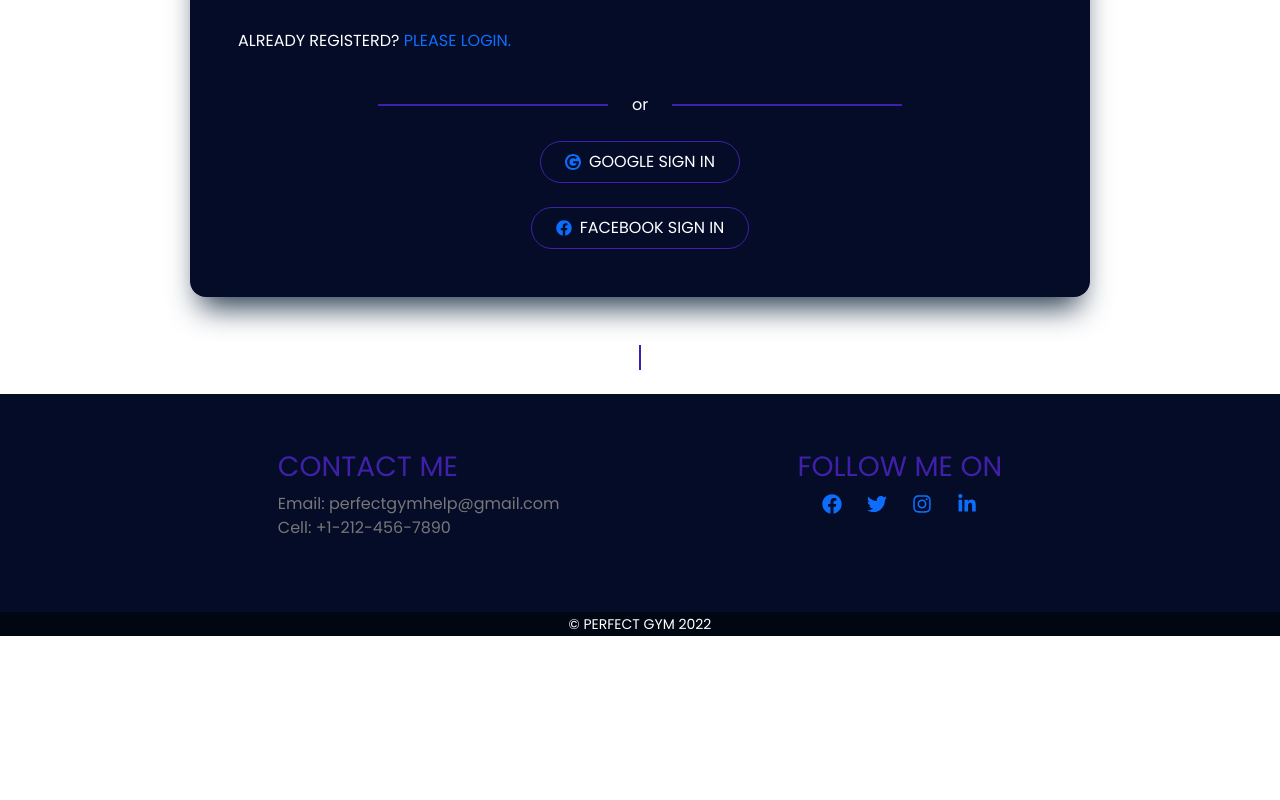
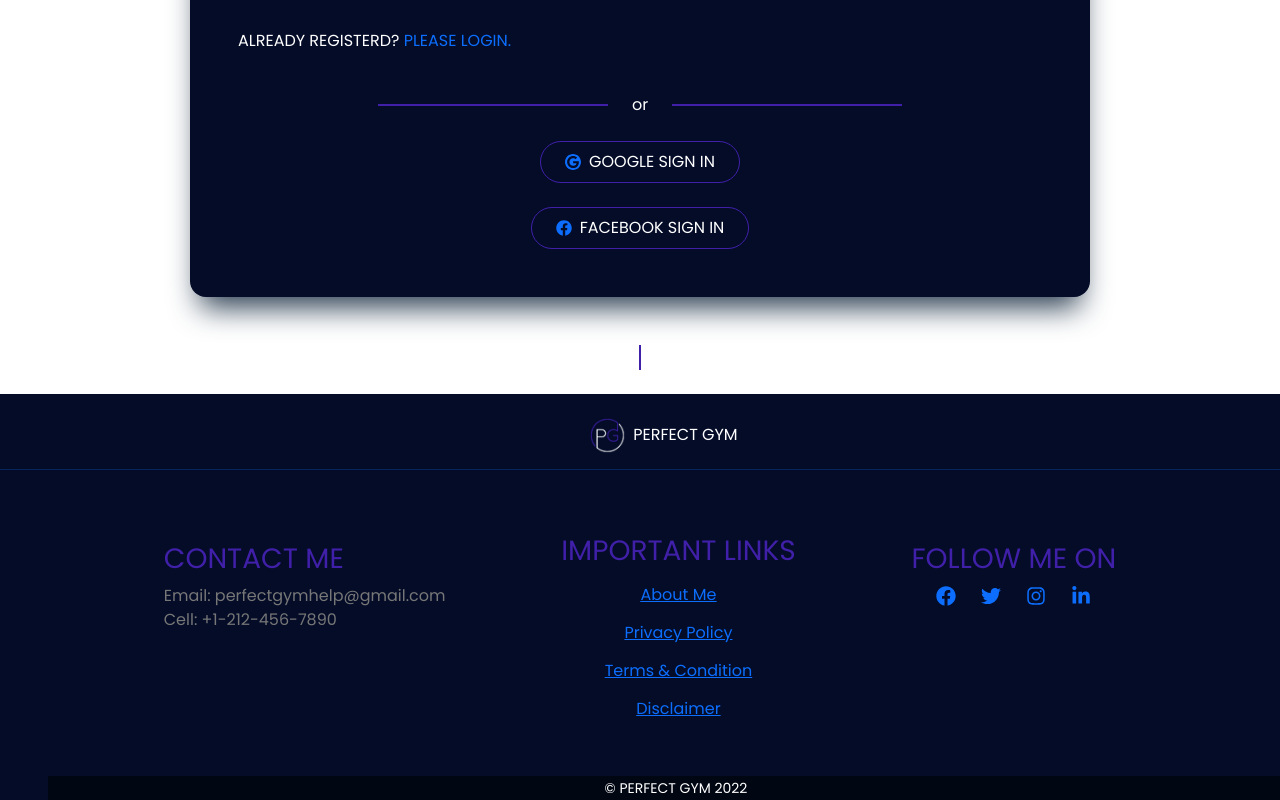
Before and after one commit to palakxdev/perfect-gym, a React (Create React App) app: page / in a window 1280 px wide. Shown: the part 2577-3377 px from the top of the page. Before the commit the page ends 3213 px from the top, so only its background shows below. Built offline with nearby package versions, Linux system fonts and the light colour scheme; no server answers.

Commit message:
footer improved

```diff
--- a/src/Pages/Common/Footer/Footer.js
+++ b/src/Pages/Common/Footer/Footer.js
@@ -1,29 +1,88 @@
 import React from 'react';
 import './Footer.css';
-import { FaFacebook, FaTwitter, FaInstagram, FaLinkedinIn } from 'react-icons/fa';
+import logo from '../../../images/logo.png';
+import {
+    FaFacebook,
+    FaTwitter,
+    FaInstagram,
+    FaLinkedinIn,
+} from 'react-icons/fa';
+import { Link } from 'react-router-dom';
 
 const Footer = () => {
     return (
         <>
-            <div className='h-line mx-auto mt-5'></div>
-            <footer className='mt-4'>
-                <div className='d-flex justify-content-evenly flex-wrap sm-center p-5'>
-                    <div className='p-2'>
+            <div className="h-line mx-auto mt-5"></div>
+            <footer className="mt-4">
+                {/* ---------------SITE LOGO---------------- */}
+                <div className="d-flex align-items-center justify-content-center text-white pt-4 ms-lg-5 me-lg-0 me-2">
+                    <img className="me-2" width={35} src={logo} alt="" />
+                    PERFECT GYM
+                </div>
+                <hr className="text-primary" />
+                <div className="d-flex justify-content-evenly flex-wrap sm-center p-5">
+                    <div className="p-2">
                         <h3>CONTACT ME</h3>
-                        <p className='footer-text-color'>Email: perfectgymhelp@gmail.com <br />Cell: +1-212-456-7890</p>
+                        <p className="footer-text-color">
+                            Email: perfectgymhelp@gmail.com <br />
+                            Cell: +1-212-456-7890
+                        </p>
                     </div>
-                    <div className='p-2'>
+                    {/* ---------------IMPORTANT LINKS---------------- */}
+                    <div className="d-flex flex-column">
+                        <h3>IMPORTANT LINKS</h3>
+                        <button className="btn btn-link">
+                            {' '}
+                            <Link to="/about">About Me</Link>{' '}
+                        </button>
+                        <button className="btn btn-link">Privacy Policy</button>
+                        <button className="btn btn-link">
+                            Terms & Condition
+                        </button>
+                        <button className="btn btn-link">Disclaimer</button>
+                    </div>
+                    {/* ---------------SOCIAL MEDIA---------------- */}
+                    <div className="p-2">
                         <h3>FOLLOW ME ON</h3>
-                        <div className='d-flex align-items-center justify-content-evenly'>
-                            <a href="https://facebook.com" target='_blank' rel='noreferrer'><FaFacebook className='icon-width' /></a>
-                            <a href="https://twitter.com" target='_blank' rel='noreferrer'><FaTwitter className='icon-width' /></a>
-                            <a href="https://instagram.com" target='_blank' rel='noreferrer'><FaInstagram className='icon-width' /></a>
-                            <a href="https://linkedin.com" target='_blank' rel='noreferrer'><FaLinkedinIn className='icon-width' /></a>
+                        <div className="d-flex align-items-center justify-content-evenly">
+                            <a
+                                href="https://facebook.com"
+                                target="_blank"
+                                rel="noreferrer"
+                            >
+                                <FaFacebook className="icon-width" />
+                            </a>
+                            <a
+                                href="https://twitter.com"
+                                target="_blank"
+                                rel="noreferrer"
+                            >
+                                <FaTwitter className="icon-width" />
+                            </a>
+                            <a
+                                href="https://instagram.com"
+                                target="_blank"
+                                rel="noreferrer"
+                            >
+                                <FaInstagram className="icon-width" />
+                            </a>
+                            <a
+                                href="https://linkedin.com"
+                                target="_blank"
+                                rel="noreferrer"
+                            >
+                                <FaLinkedinIn className="icon-width" />
+                            </a>
                         </div>
                     </div>
                 </div>
-                <div className='footer-bottom text-center'>
-                    <span><small className='text-white'>&copy; PERFECT GYM {(new Date().getFullYear())}</small></span>
+                {/* ---------------COPY RIGHT---------------- */}
+                <div className="footer-bottom text-center ms-lg-5">
+                    <span>
+                        <small className="text-white ms-lg-4">
+                            &copy; PERFECT GYM {new Date().getFullYear()}
+                        </small>
+                    </span>
                 </div>
             </footer>
         </>
```
